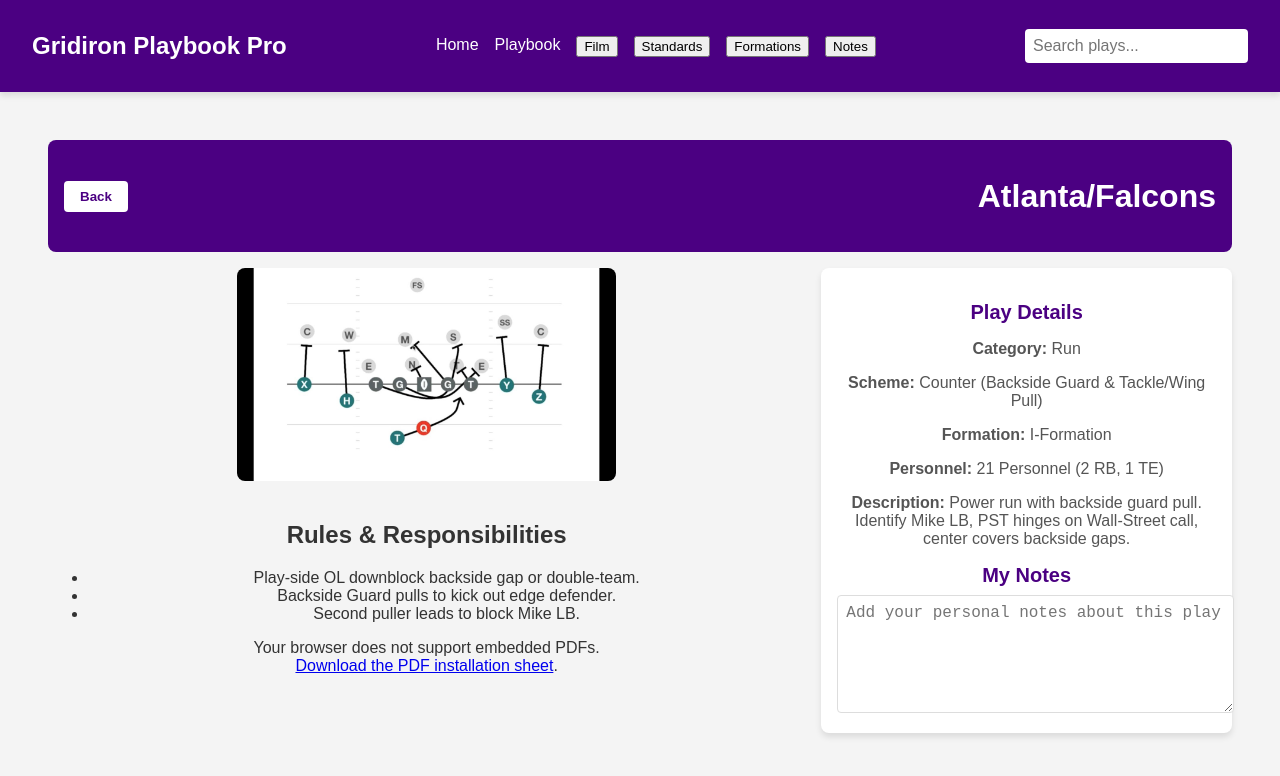
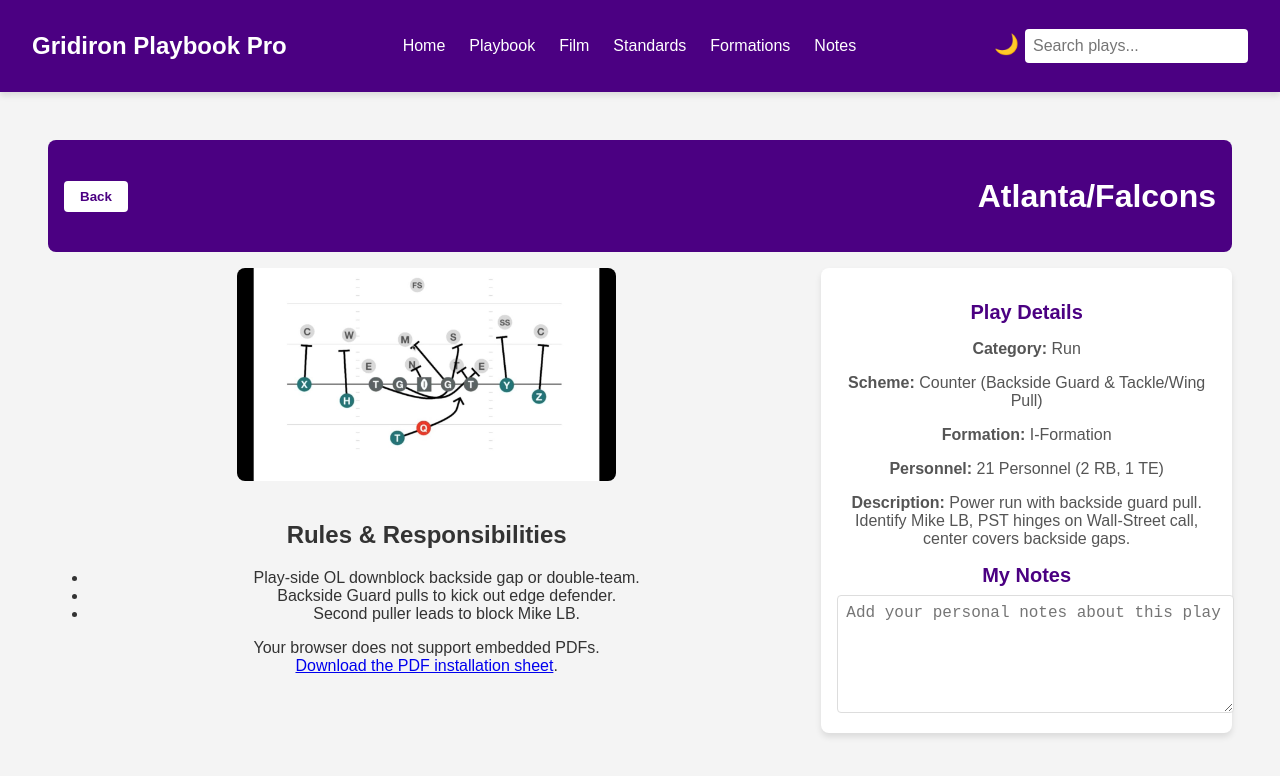
Before and after one commit to jjsed87/coach-hub, a React (Create React App) app: page /play-detail/1 in a window 1280 px wide. Shown: the top 776 px of the page. Built offline with nearby package versions, Linux system fonts and the light colour scheme.

Commit message:
Revamp header UI and confirm debug removal

```diff
--- a/src/components/Header.css
+++ b/src/components/Header.css
@@ -14,20 +14,53 @@
   font-weight: bold;
 }
 
+/* Revamped header nav link styles with animated underline */
 .header nav {
   display: flex;
-  gap: 1rem;
+  align-items: center;
+  gap: 1.5rem;
 }
 
-.header nav a {
+.nav-link {
   color: white;
   text-decoration: none;
   font-weight: 500;
+  padding: 0.5rem 0;
+  position: relative;
   transition: color 0.3s;
 }
 
-.header nav a:hover {
-  color: #dda0dd; /* Light purple */
+.nav-link::after {
+  content: '';
+  position: absolute;
+  left: 0;
+  bottom: -2px;
+  width: 100%;
+  height: 2px;
+  background: #dda0dd;
+  transform: scaleX(0);
+  transform-origin: left;
+  transition: transform 0.3s;
+}
+
+.nav-link:hover,
+.nav-link.active {
+  color: #dda0dd;
+}
+
+.nav-link:hover::after,
+.nav-link.active::after {
+  transform: scaleX(1);
+}
+
+/* Theme toggle button */
+.theme-toggle {
+  background: transparent;
+  border: none;
+  color: white;
+  font-size: 1.25rem;
+  cursor: pointer;
+  margin-left: 1rem;
 }
 
 .search-bar {
--- a/src/components/Header.js
+++ b/src/components/Header.js
@@ -1,22 +1,32 @@
-import React from 'react';
-import { useNavigate, NavLink } from 'react-router-dom';
+import React, { useState, useEffect } from 'react';
+import { NavLink, useNavigate } from 'react-router-dom';
 import './Header.css';
 
 function Header() {
   const navigate = useNavigate();
+  const [darkMode, setDarkMode] = useState(false);
+
+  useEffect(() => {
+    document.body.classList.toggle('dark-mode', darkMode);
+  }, [darkMode]);
 
   return (
     <header className="header">
       <h1 onClick={() => navigate('/')}>Gridiron Playbook Pro</h1>
       <nav>
-        <NavLink to="/" className="link-button">Home</NavLink>
-        <NavLink to="/playbook" className="link-button">Playbook</NavLink>
-        <button onClick={() => navigate('/recent-plays')} className="link-button">Film</button>
-        <button onClick={() => navigate('/standards')} className="link-button">Standards</button>
-        <button onClick={() => navigate('/formations')} className="link-button">Formations</button>
-        <button onClick={() => navigate('/notes')} className="link-button">Notes</button>
+        <NavLink to="/" className={({isActive}) => isActive ? 'nav-link active' : 'nav-link'}>Home</NavLink>
+        <NavLink to="/playbook" className={({isActive}) => isActive ? 'nav-link active' : 'nav-link'}>Playbook</NavLink>
+        <NavLink to="/recent-plays" className={({isActive}) => isActive ? 'nav-link active' : 'nav-link'}>Film</NavLink>
+        <NavLink to="/standards" className={({isActive}) => isActive ? 'nav-link active' : 'nav-link'}>Standards</NavLink>
+        <NavLink to="/formations" className={({isActive}) => isActive ? 'nav-link active' : 'nav-link'}>Formations</NavLink>
+        <NavLink to="/notes" className={({isActive}) => isActive ? 'nav-link active' : 'nav-link'}>Notes</NavLink>
       </nav>
-      <input type="text" placeholder="Search plays..." className="search-bar" />
+      <div className="header-actions">
+        <button className="theme-toggle" onClick={() => setDarkMode(!darkMode)}>
+          {darkMode ? '☀️' : '🌙'}
+        </button>
+        <input type="text" placeholder="Search plays..." className="search-bar" />
+      </div>
     </header>
   );
 }
```
